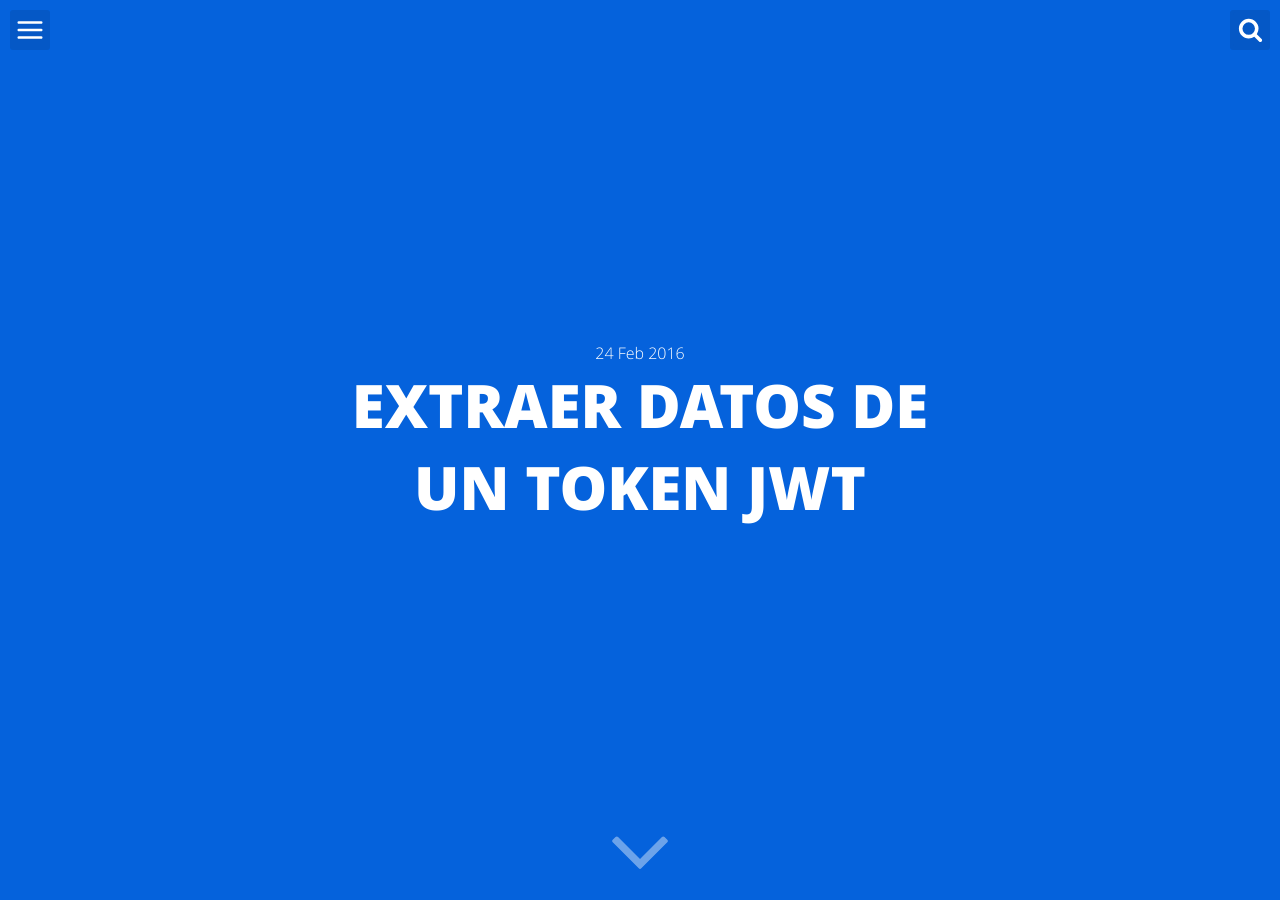
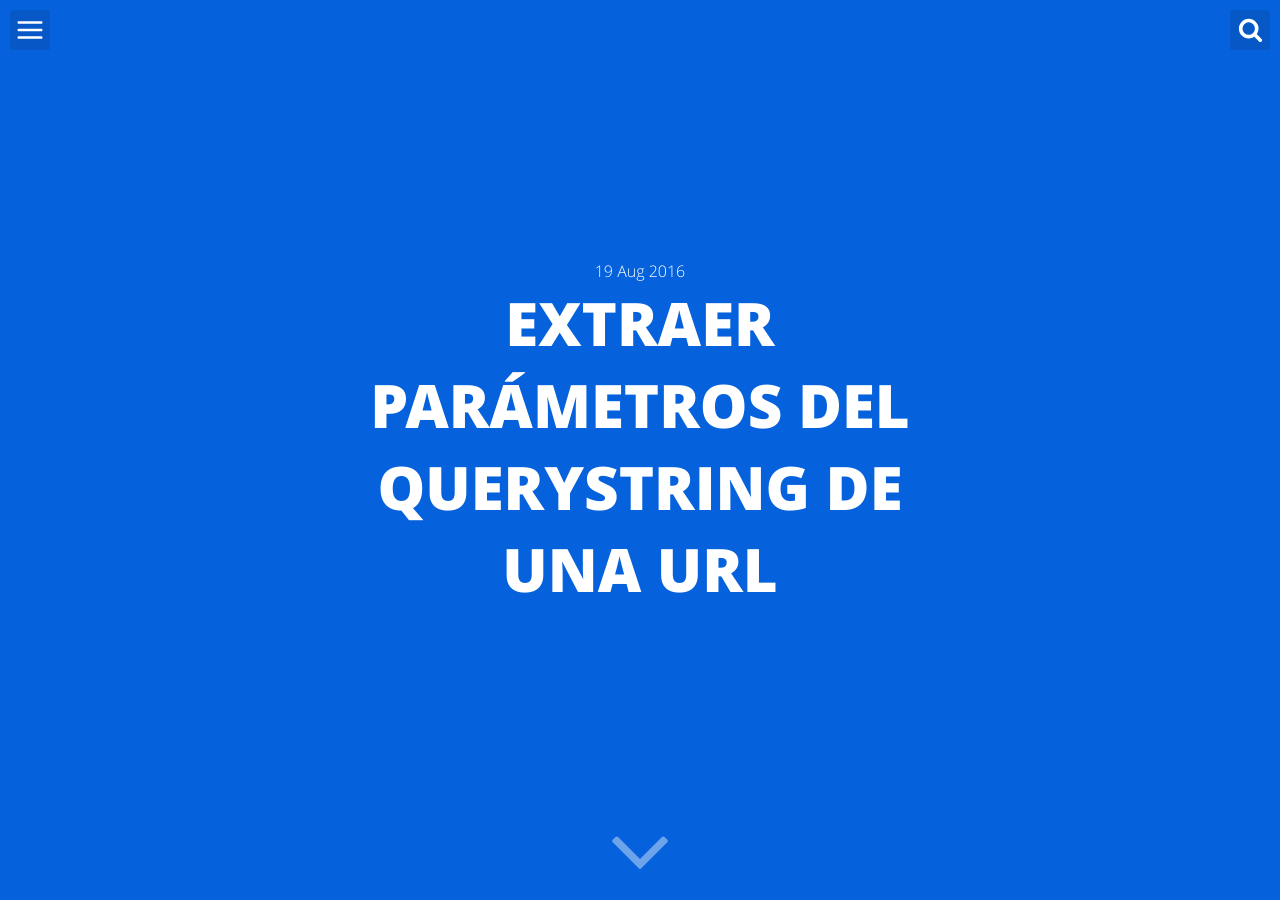
Before and after one commit to yagopv/yagopv.github.io, a Jekyll site: the page built from _posts/2015-10-06-extraer-parametros-querystring-url.markdown, in a window 1280 px wide and 900 px high. Built offline with Jekyll 4.4.1, drawn with Linux system fonts in a browser that asks for light colours; comment, search, counter and statistics services are not loaded.

Commit message:
Updating posts

```diff
--- a/_posts/2015-10-06-extraer-parametros-querystring-url.markdown
+++ b/_posts/2015-10-06-extraer-parametros-querystring-url.markdown
@@ -1,7 +1,7 @@
 ---
 layout: post
-title: Extraer datos de un token JWT
-date: '2016-02-24 13:44:16'
+title: Extraer parámetros del querystring de una URL
+date: '2016-08-19 13:44:16'
 tags:
 - snippets
 categories:
--- a/_posts/2016-02-24-extraer-datos-token-JWT.markdown
+++ b/_posts/2016-02-24-extraer-datos-token-JWT.markdown
@@ -5,7 +5,7 @@
 tags:
 - snippets
 categories:
-- JavaScript
+- Frontend
 ---
 
 A veces necesitamos extraer los datos públicos de un token JWT. Podemos hacerlo de forma sencilla con una función como esta
```
